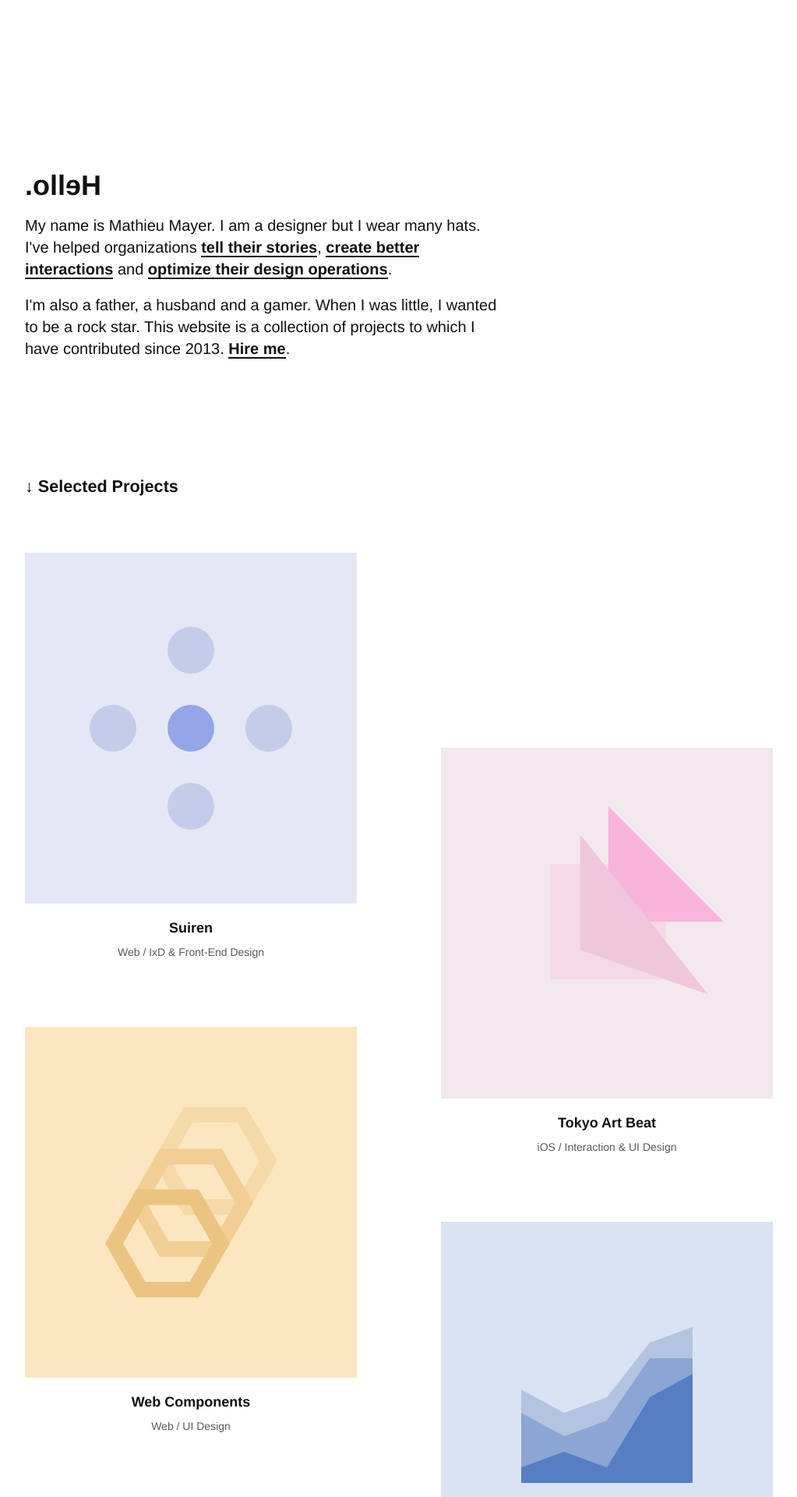
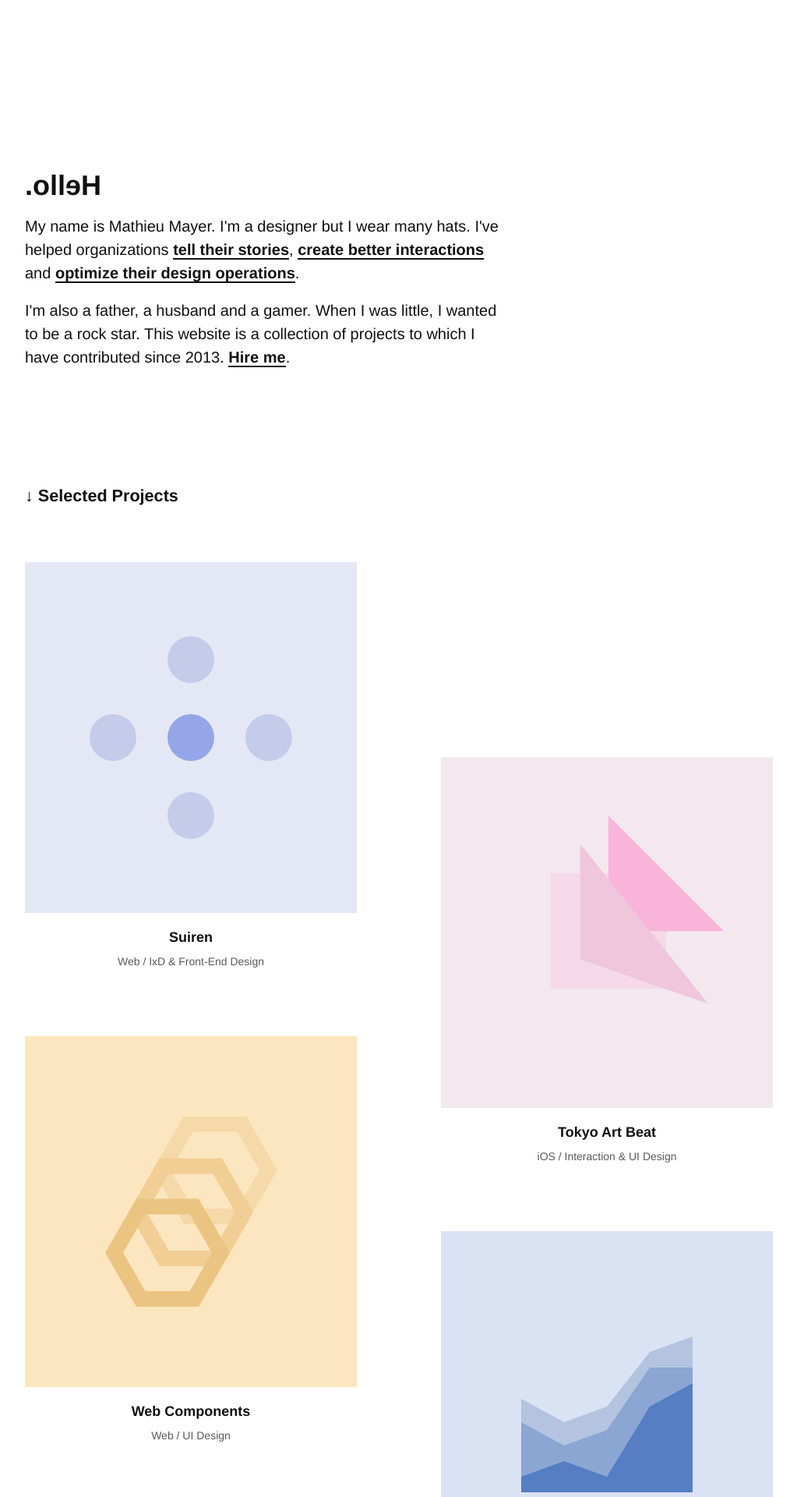
Before and after one commit to mx3m/mx3m.github.io, a Jekyll site: the page built from index.html, in a window 1280 px wide. Shown: the top 1920 px of the page at 78% size, without its empty margins (128-1151 px from the left). Built offline with Jekyll 4.4.1, drawn with Linux system fonts in a browser that asks for light colours.

Commit message:
pumped up line height in the intro a little bit

```diff
--- a/_sass/02-molecules/_top-intro.scss
+++ b/_sass/02-molecules/_top-intro.scss
@@ -10,7 +10,7 @@
   p {
     @include breakpoint(sm) {
       font-size: 20px;
-      line-height: 28px;
+      line-height: 30px;
     }
   }
 }
--- a/index.html
+++ b/index.html
@@ -8,7 +8,7 @@ title: Portfolio
   <div class="top-intro">
     <div class="ts-measure">
       <h1 class="ts-headline flip">Hello.</h1>
-      <p>My name is Mathieu Mayer. I am a designer but I wear many hats. I've helped organizations <a class="hint" href="{{ "/work/think-with-google.html" | relative_url }}">tell their stories</a>, <a class="hint" href="{{ "/work/myasics.html" | relative_url }}">create better interactions</a> and <a class="hint" href="{{ "/work/exchange.html" | relative_url }}">optimize their design operations</a>.</p>
+      <p>My name is Mathieu Mayer. I'm a designer but I wear many hats. I've helped organizations <a class="hint" href="{{ "/work/think-with-google.html" | relative_url }}">tell their stories</a>, <a class="hint" href="{{ "/work/myasics.html" | relative_url }}">create better interactions</a> and <a class="hint" href="{{ "/work/exchange.html" | relative_url }}">optimize their design operations</a>.</p>
       <p>I'm also a father, a husband and a gamer. When I was little, I wanted to be a rock star. This website is a collection of projects to which I have contributed since 2013. <a class="hint" href="mailto:mathieu.mayermazzoli@gmail.com">Hire me</a>.</p>
     </div>
   </div>
```
